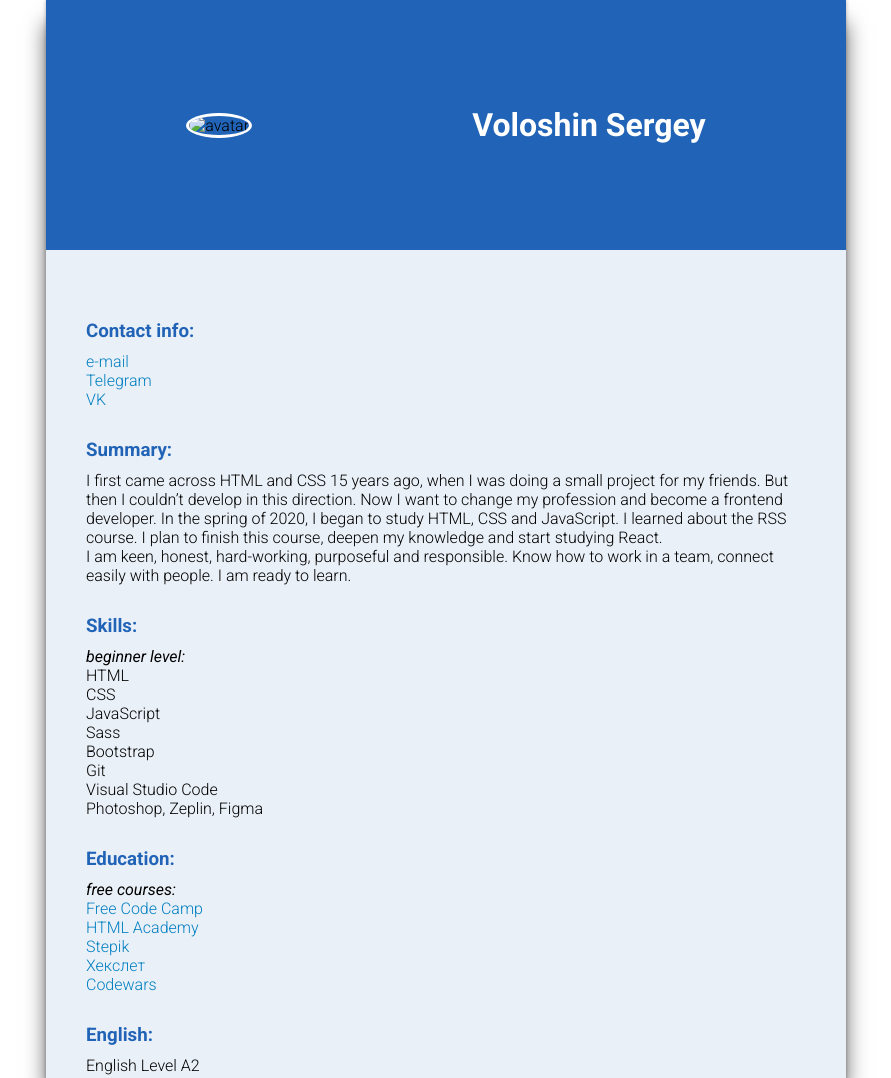
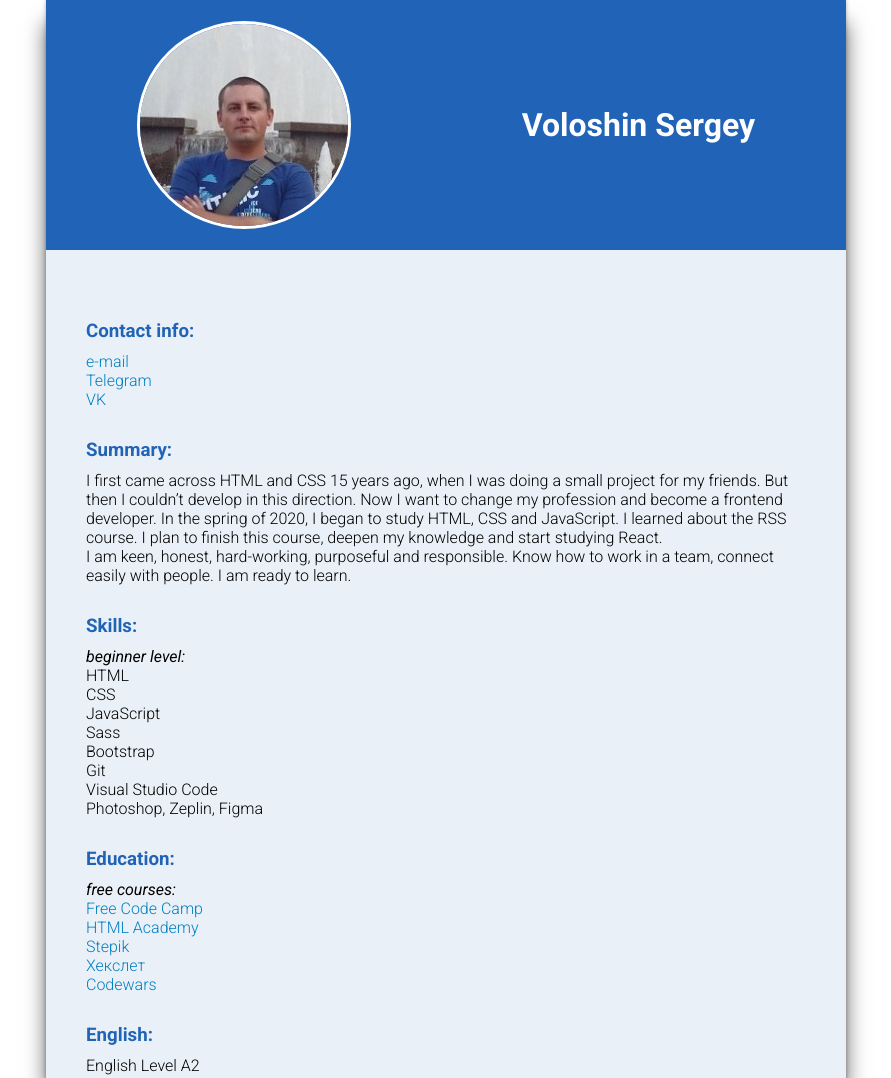
Before and after one commit to Voloshin-Sergei/rsschool-cv, a plain HTML site: page index.html in a window 1280 px wide. Shown: the top 1078 px of the page, without its empty margins (194-1085 px from the left). Drawn offline with Linux system fonts and the light colour scheme; the site is published under a folder, as on GitHub Pages, so addresses that start at the root find nothing.

Commit message:
fix: implement correct loading img

```diff
--- a/index.html
+++ b/index.html
@@ -12,7 +12,7 @@
 
 <body>
     <header>
-        <img class="avatar" src="/avatar.jpeg" alt="avatar">
+        <img class="avatar" src="avatar.jpeg" alt="avatar">
         <h1>Voloshin Sergey</h1>
     </header>
 
```
